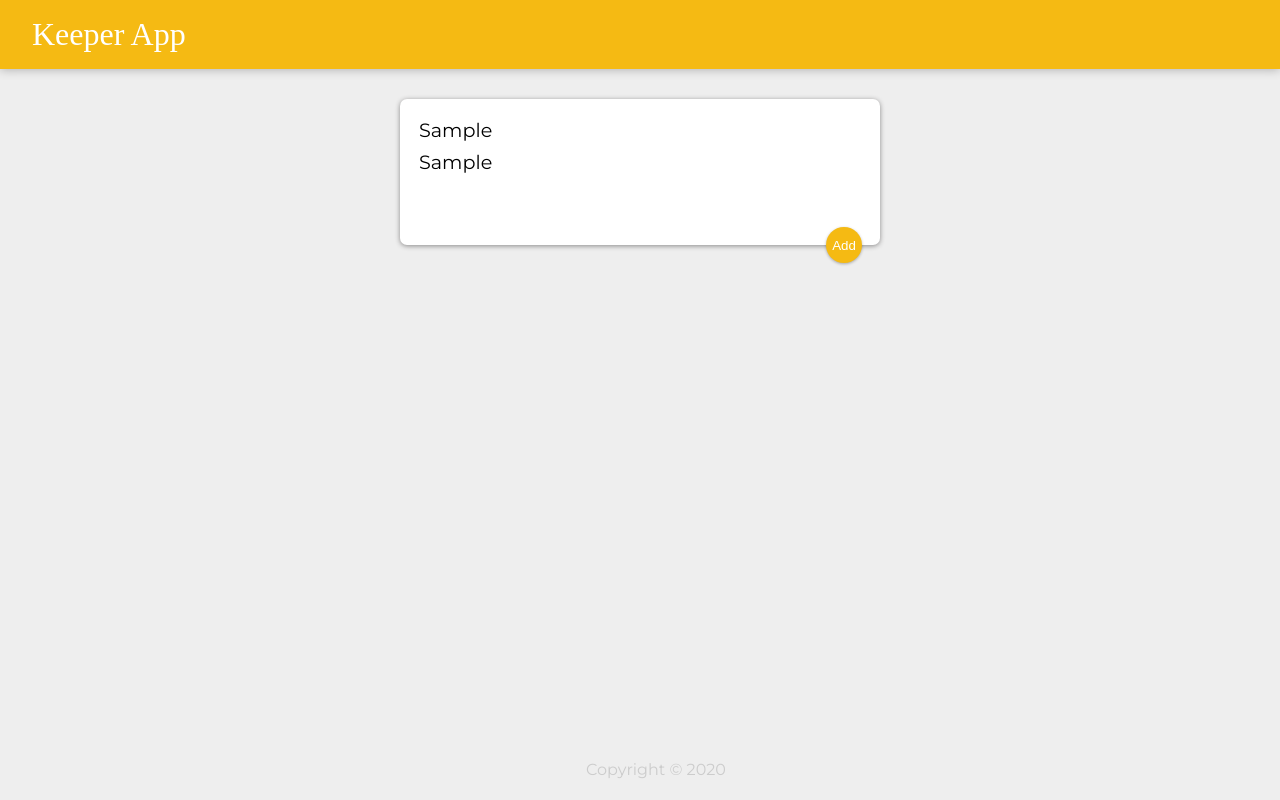
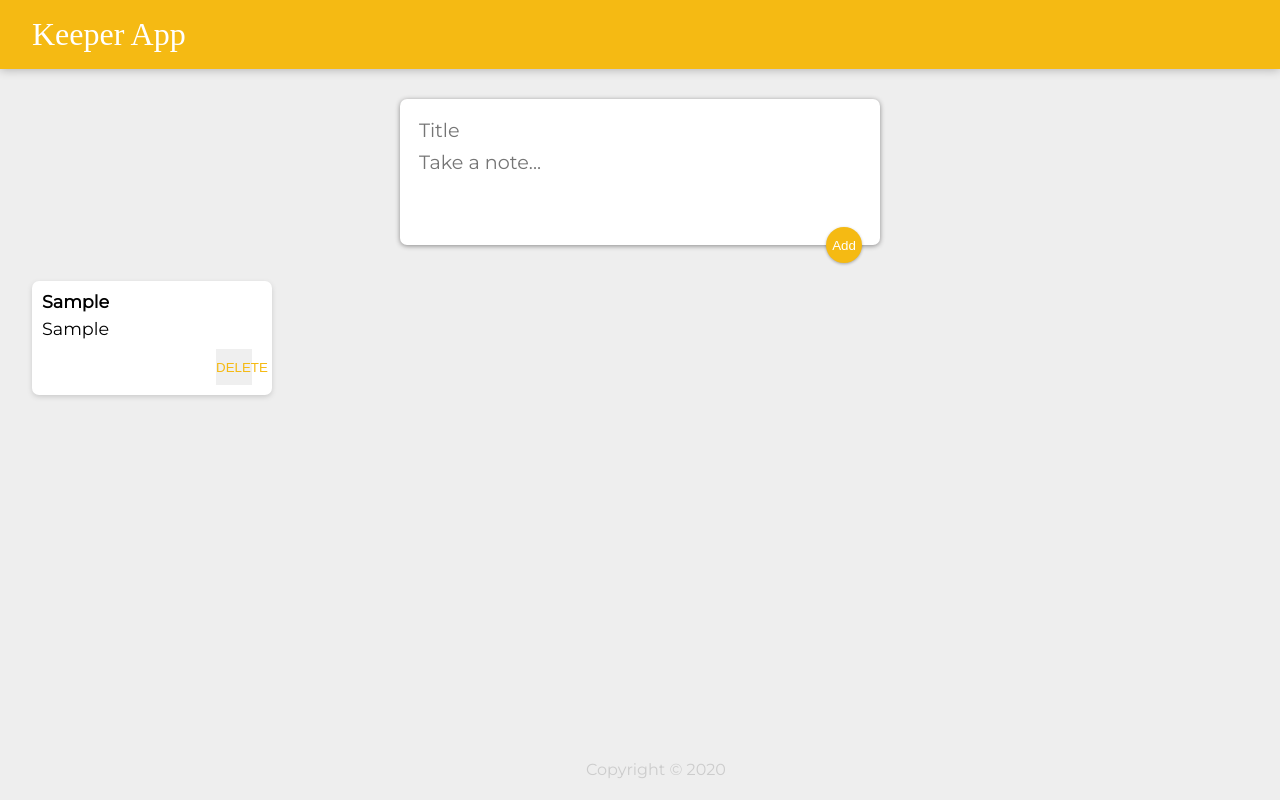
Before and after one commit to jsmit032/KeeperApp, a React (Create React App) app: page / in a window 1280 px wide. Both pictures are taken after typing "Sample", "Sample" into the empty fields and a click on the button "Add". Built offline with nearby package versions, Linux system fonts and the light colour scheme; a web font is replaced by a local one.

Commit message:
add new notes, render notes on through app.js, delete notes

```diff
--- a/src/components/App.jsx
+++ b/src/components/App.jsx
@@ -5,36 +5,36 @@ import Note from "./Note";
 import CreateArea from "./CreateArea";
 
 function App() {
-  const [notes, setNotes] = useState({
-    title: "",
-    content: ""
-  });
 
-  function addNote(inputObject) {
-    const { title, content } = inputObject;
-    setNotes(prevNote => {
-        return {
-            ...prevNote,
-            "title": title,
-            "content": content
-        }
-    });
-  }
+    const [notes, setNotes] = useState([]);
 
-  console.log(notes);
+    function addNote(newNote) {
+        setNotes(prevNote => {
+            return [...prevNote, newNote];
+        });
+    }
+
+    function deleteNote(id) {
+        setNotes(prevNote => {
+            return prevNote.filter((note, index) => {
+                return index !== id;
+            });
+        });
+    }
 
   return (
     <div>
       <Header />
-      <CreateArea onAdd={addNote} />
-      {/* {notes.map((note, index)=> (
+      <CreateArea onAdd={addNote}/>
+      {notes.map((note, index)=> (
         <Note
             key={index}
             id={index}
             title={note.title}
             content={note.content}
+            onDelete={deleteNote}
         />
-      ))} */}
+      ))}
       <Footer />
     </div>
   );
--- a/src/components/CreateArea.jsx
+++ b/src/components/CreateArea.jsx
@@ -1,7 +1,7 @@
 import React, { useState } from "react";
 
 function CreateArea(props) {
-  const [inputObject, setInputObject] = useState({
+  const [note, setNote] = useState({
     title: "",
     content: ""
   });
@@ -9,12 +9,22 @@ function CreateArea(props) {
   function handleChange(event) {
     const { name, value } = event.target;
 
-    setInputObject(prevValue => {
+    setNote(prevNote => {
       return {
-        ...prevValue,
+        ...prevNote,
         [name]: value
       };
     });
+  }
+
+  function addNote(event) {
+    props.onAdd(note);
+
+    setNote({
+        title: "",
+        content: ""
+    });
+    event.preventDefault();
   }
 
   return (
@@ -24,24 +34,16 @@ function CreateArea(props) {
           onChange={handleChange}
           name="title"
           placeholder="Title"
-          value={props.title}
+          value={note.title}
         />
         <textarea
           onChange={handleChange}
           name="content"
           placeholder="Take a note..."
           rows="3"
-          value={props.content}
+          value={note.content}
         />
-        <button
-          onClick={(event) => {
-            props.onAdd(inputObject);
-            event.preventDefault();
-            setInputObject("");
-          }}
-        >
-          Add
-        </button>
+        <button onClick={addNote}>Add</button>
       </form>
     </div>
   );
--- a/src/components/Note.jsx
+++ b/src/components/Note.jsx
@@ -1,11 +1,17 @@
 import React from "react";
 
 function Note(props) {
+
+    function handleClick(event) {
+        props.onDelete(props.id);
+
+        event.preventDefault();
+    }
   return (
     <div className="note">
       <h1>{props.title}</h1>
       <p>{props.content}</p>
-      <button>DELETE</button>
+      <button onClick={handleClick}>DELETE</button>
     </div>
   );
 }
```
